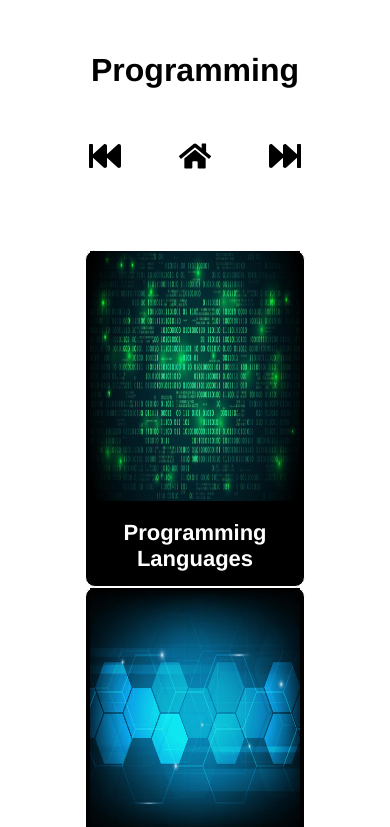
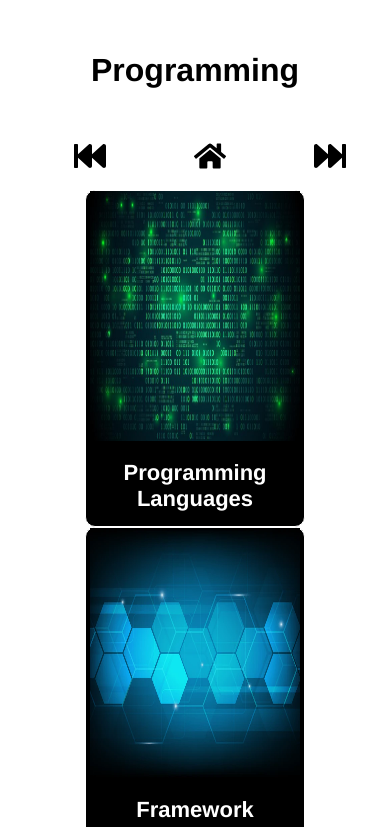
Before and after one commit to MateusHenriqDaSilva/Port, a Next.js app: page /programming in a window 390 px wide. Shown: the top 827 px of the page. Built offline with nearby package versions, Linux system fonts and the light colour scheme.

Commit message:
first commit

```diff
--- a/src/styles/subCabecalhoProgramming.module.css
+++ b/src/styles/subCabecalhoProgramming.module.css
@@ -21,7 +21,7 @@
     .ContainerGlobal {
         display: flex;
         height: 30px;
-        padding: 60px;
+        padding: 60px 0px 0px 30px;
         justify-content: center;
         align-items: center;
         text-align: center;
```
